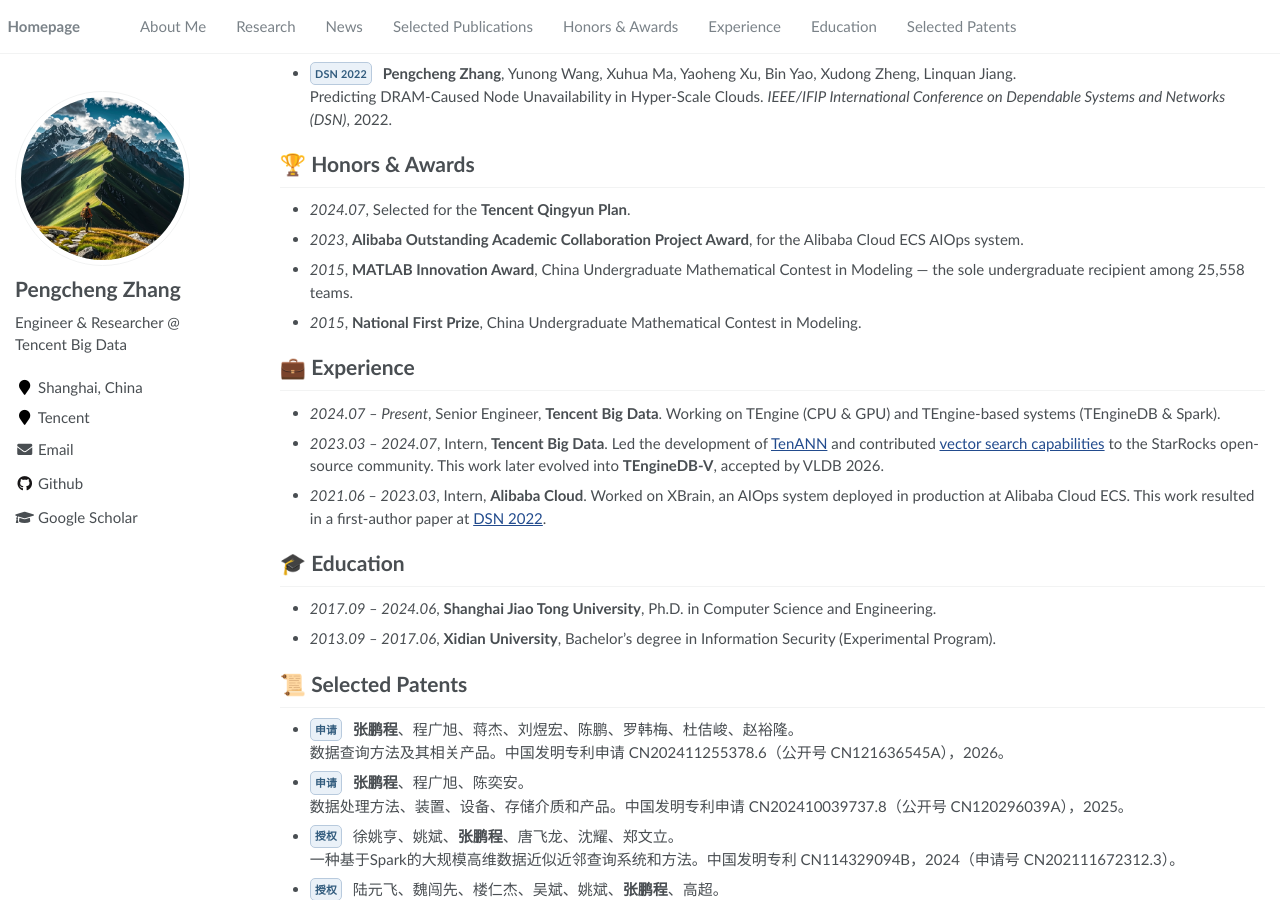
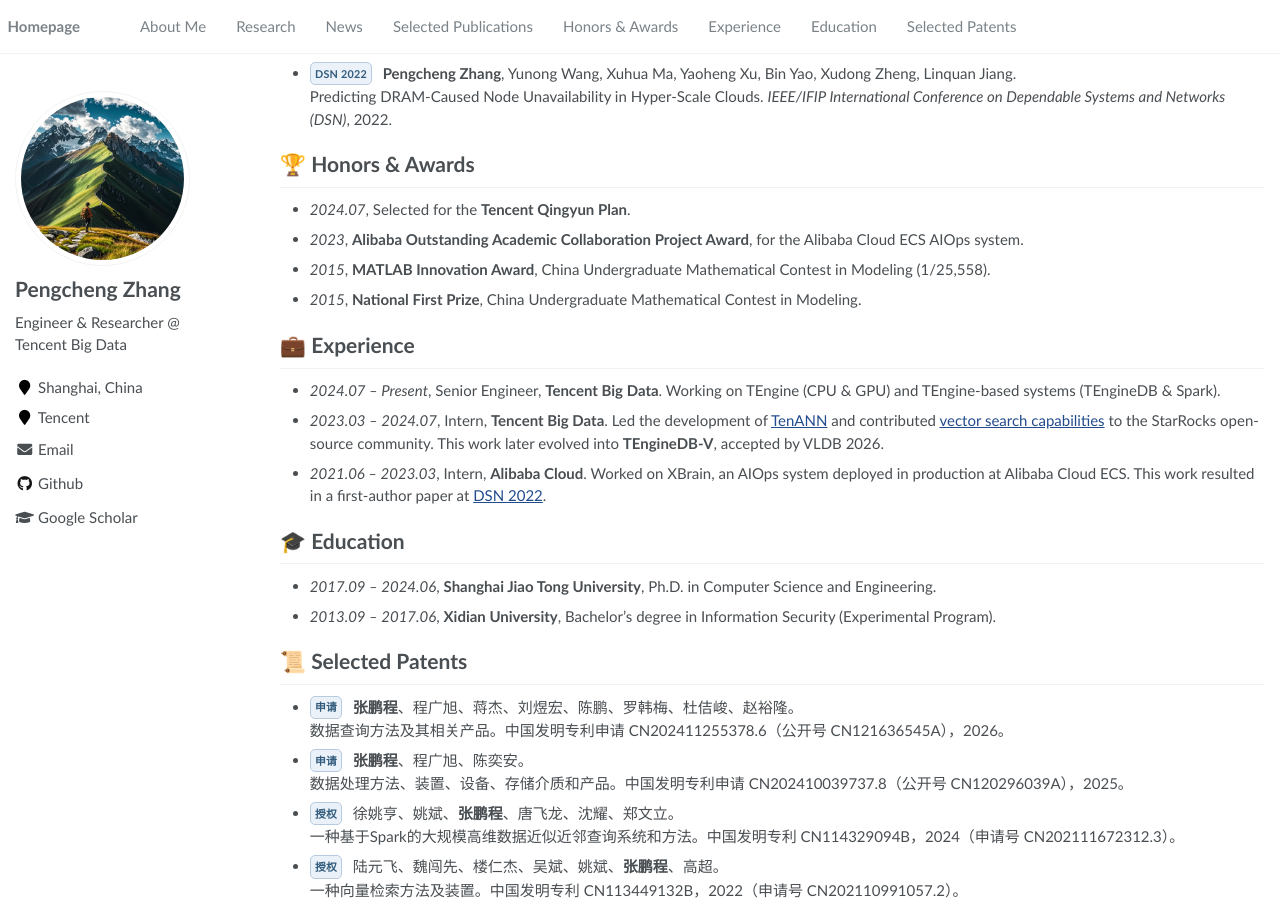
Before and after one commit to petrizhang/petrizhang.github.io, a Jekyll site: the page built from _pages/about.md, in a window 1280 px wide and 900 px high, scrolled down 1031 px. Built offline with Jekyll 4.4.1, drawn with Linux system fonts in a browser that asks for light colours.

Commit message:
Clarify MATLAB innovation award

```diff
--- a/_pages/about.md
+++ b/_pages/about.md
@@ -70,7 +70,7 @@
 
 - *2024.07*, Selected for the **Tencent Qingyun Plan**.
 - *2023*, **Alibaba Outstanding Academic Collaboration Project Award**, for the Alibaba Cloud ECS AIOps system.
-- *2015*, **MATLAB Innovation Award**, China Undergraduate Mathematical Contest in Modeling — the sole undergraduate recipient among 25,558 teams.
+- *2015*, **MATLAB Innovation Award**, China Undergraduate Mathematical Contest in Modeling (1/25,558).
 - *2015*, **National First Prize**, China Undergraduate Mathematical Contest in Modeling.
 
 # 💼 Experience
```
